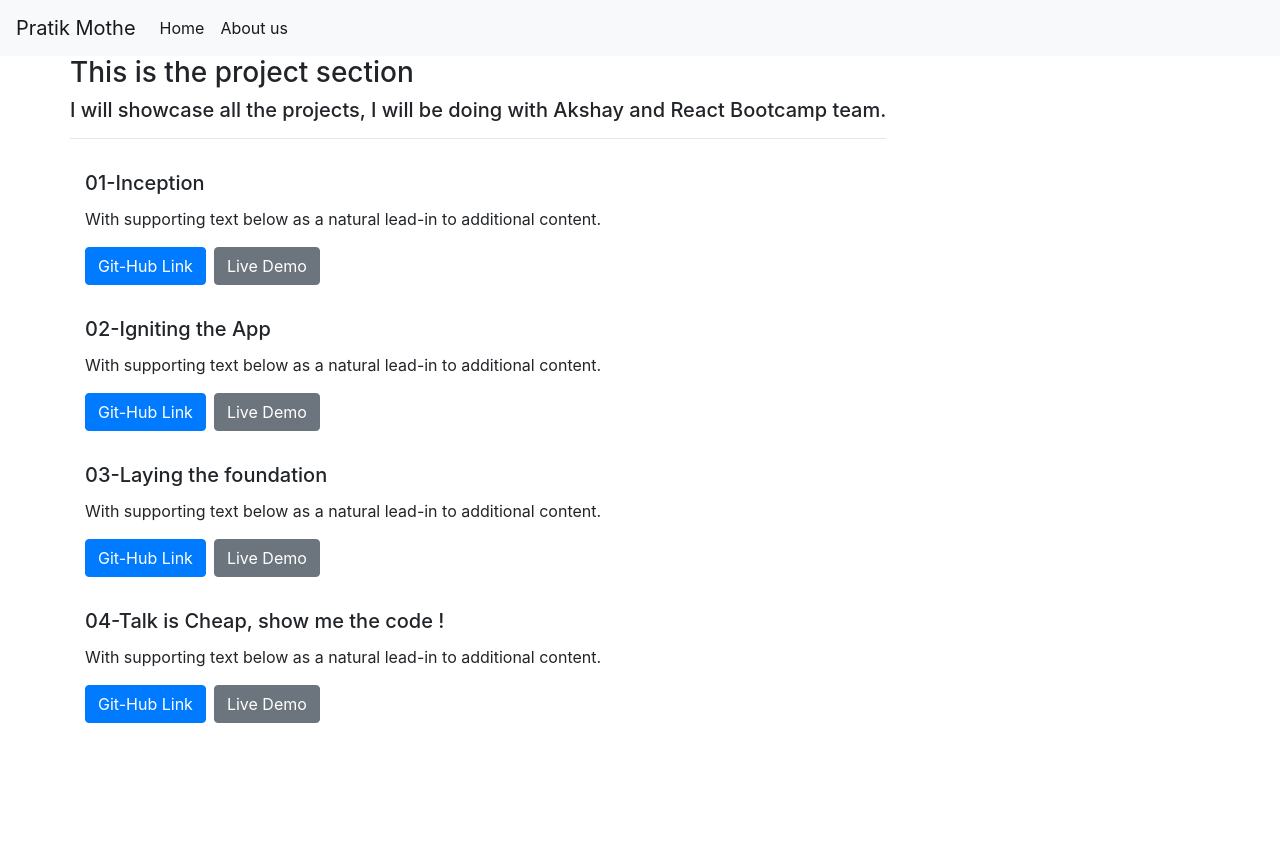
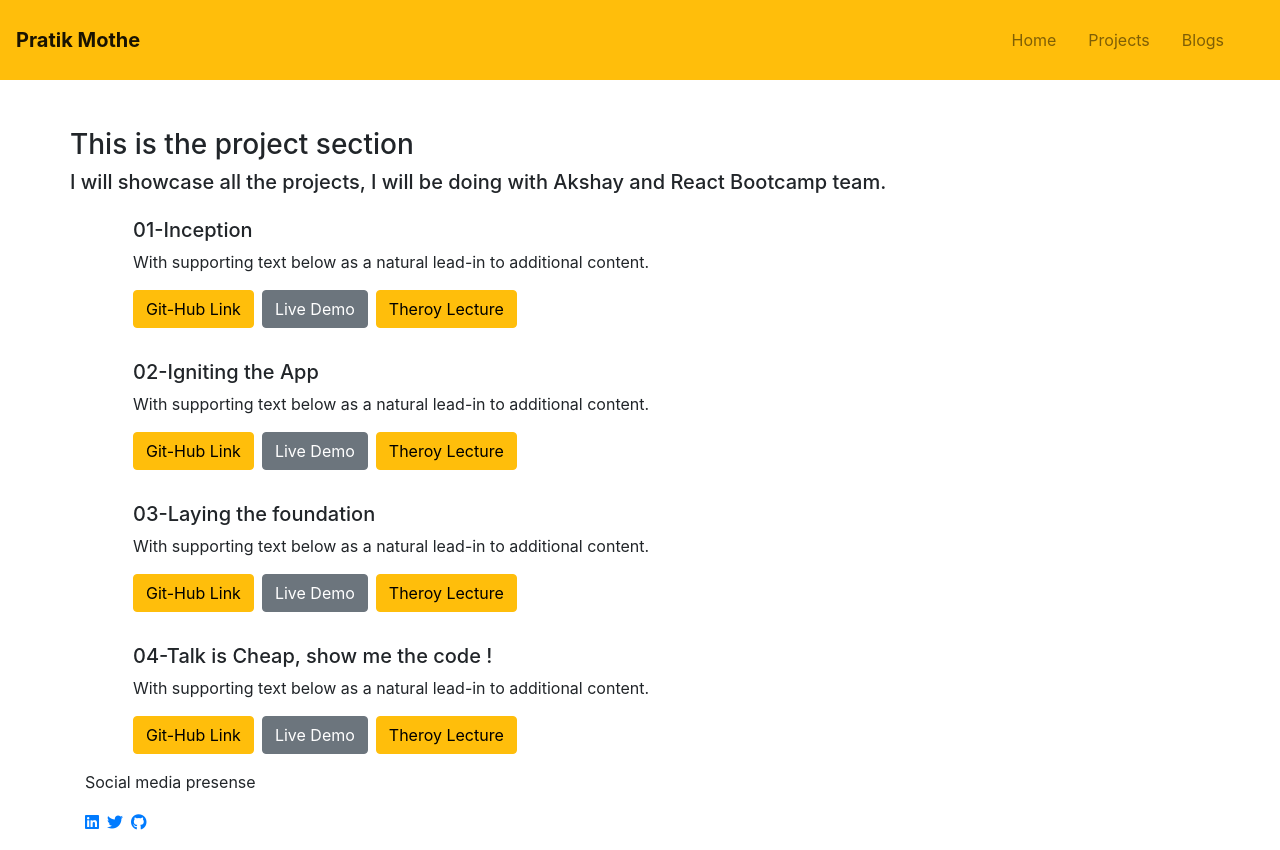
Before and after one commit to Pratik33/Namste-React-bootcamp, a React (Vite) app in the folder main-Code/: page / in a window 1280 px wide. Before the commit the page ends 800 px from the top, so only its background shows below. Built offline with nearby package versions, Linux system fonts and the light colour scheme.

Commit message:
style : adding style to portfolio site
style : adding style to portfolio site

```diff
--- a/main-Code/src/App.js
+++ b/main-Code/src/App.js
@@ -1,26 +1,26 @@
 import Header from './Components/header/Header';
 import Projects from './Components/Projects/Projects';
 import data from './data.json';
+import PageHeading from './Components/Pageheading/PageHeading';
+import Footer from './Components/Footer/Footer';
 export function App() {
   const navItems = data.Navbar;
   const assignmentLinks = data.assignmentLinks;
   return (
     <div>
       <Header navItems={navItems}></Header>
-      <div className='container'>
+      <div className='container mt-5 mx-auto'>
         <div className='row'>
           <div classname='col-md-12'>
-            <h3>This is the project section</h3>
-            <h5>
-              I will showcase all the projects, I will be doing with Akshay and
-              React Bootcamp team.
-            </h5>
-            <hr />
+            <PageHeading />
           </div>
         </div>
         <div className='row'>
           <Projects assignments={assignmentLinks} />
         </div>
+        <div className='row'>
+          <Footer />
+        </div>
       </div>
     </div>
   );
--- /dev/null
+++ b/main-Code/src/Components/Footer/Footer.js
@@ -0,0 +1,41 @@
+import React from 'react';
+
+function Footer() {
+  return (
+    <footer className='bg-red'>
+      <div className='col-md-12'>
+        <p>Social media presense</p>
+        <ul className='list-inline'>
+          <li className='list-inline-item'>
+            <a
+              class='link link-active'
+              target='_blank'
+              href='https://www.linkedin.com/in/pratik-mothe-40a418106/'>
+              <i class='fa-brands fa-linkedin'></i>
+            </a>
+          </li>
+          <li className='list-inline-item'>
+            {' '}
+            <a
+              class='link link-active'
+              target='_blank'
+              href='https://twitter.com/mothe_pratik'>
+              <i class='fa-brands fa-twitter'></i>
+            </a>
+          </li>
+          <li className='list-inline-item'>
+            {' '}
+            <a
+              class='link link-active'
+              target='_blank'
+              href='https://github.com/Pratik33'>
+              <i class='fa-brands fa-github'></i>
+            </a>
+          </li>
+        </ul>
+      </div>
+    </footer>
+  );
+}
+
+export default Footer;
--- /dev/null
+++ b/main-Code/src/Components/Pageheading/PageHeading.js
@@ -0,0 +1,15 @@
+import React from 'react';
+
+function PageHeading() {
+  return (
+    <div>
+      <h3>This is the project section</h3>
+      <h5>
+        I will showcase all the projects, I will be doing with Akshay and React
+        Bootcamp team.
+      </h5>
+    </div>
+  );
+}
+
+export default PageHeading;
--- /dev/null
+++ b/main-Code/src/Components/Projects/Project/ProjectItem.css
@@ -0,0 +1,13 @@
+:root {
+  --primaryColor: #ffbe0b;
+  --text-primary: #000000;
+  --secondaryColor: #e3d5ca;
+}
+.projectItem .btn-primary {
+  background-color: var(--primaryColor);
+  border-color: var(--primaryColor);
+}
+
+.projectItem .text-color {
+  color: var(--text-primary);
+}
--- a/main-Code/src/Components/Projects/Project/ProjectItem.js
+++ b/main-Code/src/Components/Projects/Project/ProjectItem.js
@@ -1,16 +1,17 @@
 import React from 'react';
+import './ProjectItem.css';
 
 function ProjectItem({ assignment }) {
   return (
-    <div className='col-md-12 mx-auto my-3'>
-      <h5 className='card-title'>{assignment.title}</h5>
-      <p className='card-text'>
+    <div className='col-md-12 mx-5 my-3 projectItem justify-content-center'>
+      <h5>{assignment.title}</h5>
+      <p>
         With supporting text below as a natural lead-in to additional content.
       </p>
       <a
         href={assignment.gitHubLink}
         target='_blank'
-        className='btn btn-primary'>
+        className='btn btn-primary text-color'>
         Git-Hub Link
       </a>
       <a
@@ -18,6 +19,12 @@ function ProjectItem({ assignment }) {
         className='btn btn-secondary ml-2'>
         Live Demo
       </a>
+      <a
+        href={assignment.gitHubLink}
+        target='_blank'
+        className='btn btn-primary ml-2 text-color'>
+        Theroy Lecture
+      </a>
     </div>
   );
 }
--- a/main-Code/src/Components/Projects/Projects.js
+++ b/main-Code/src/Components/Projects/Projects.js
@@ -3,14 +3,8 @@ import ProjectItem from './Project/ProjectItem';
 
 function Projects({ assignments }) {
   let projects = assignments.map((assignment) => {
-    return (
-      <ProjectItem
-        className='col-lg-4'
-        assignment={assignment}
-      />
-    );
+    return <ProjectItem assignment={assignment} />;
   });
-  //console.log(projects);
   return <>{projects}</>;
 }
 
--- /dev/null
+++ b/main-Code/src/Components/header/Header.css
@@ -0,0 +1,9 @@
+:root {
+  --primaryColor: #ffbe0b;
+}
+.header-background {
+  background-color: var(--primaryColor);
+}
+.header {
+  height: 5rem;
+}
--- a/main-Code/src/Components/header/Header.js
+++ b/main-Code/src/Components/header/Header.js
@@ -1,9 +1,10 @@
 import React from 'react';
+import './Header.css';
 
 function Header({ navItems }) {
   let navItemList = navItems.map((navItem) => {
     return (
-      <li className='nav-item active'>
+      <li className='nav-item mx-2'>
         <a
           className='nav-link'
           href='#'>
@@ -13,11 +14,11 @@ function Header({ navItems }) {
     );
   });
   return (
-    <nav className='navbar navbar-expand-lg navbar-light bg-light'>
+    <nav className='navbar navbar-expand-lg navbar-light header-background header'>
       <a
         className='navbar-brand'
         href='#'>
-        Pratik Mothe
+        <strong>Pratik Mothe</strong>
       </a>
       <button
         className='navbar-toggler'
@@ -32,7 +33,7 @@ function Header({ navItems }) {
       <div
         className='collapse navbar-collapse'
         id='navbarNav'>
-        <ul className='navbar-nav'>{navItemList}</ul>
+        <ul className='navbar-nav ml-auto mr-4'>{navItemList}</ul>
       </div>
     </nav>
   );
--- a/main-Code/src/data.json
+++ b/main-Code/src/data.json
@@ -1,7 +1,8 @@
 {
   "Navbar": [
-    { "_id": 1, "title": "Home", "link": "./home" },
-    { "_id": 2, "title": "About us", "link": "./aboutus" }
+    { "id": 1, "title": "Home", "link": "./home" },
+    { "id": 2, "title": "Projects", "link": "./projects" },
+    { "id": 3, "title": "Blogs", "link": "./projects" }
   ],
   "assignmentLinks": [
     {
--- a/main-Code/src/index.html
+++ b/main-Code/src/index.html
@@ -28,5 +28,11 @@
       src="https://cdnjs.cloudflare.com/ajax/libs/popper.js/1.14.0/umd/popper.min.js"
       integrity="sha384-cs/chFZiN24E4KMATLdqdvsezGxaGsi4hLGOzlXwp5UZB1LY//20VyM2taTB4QvJ"
       crossorigin="anonymous"></script>
+    <link
+      rel="stylesheet"
+      href="https://cdnjs.cloudflare.com/ajax/libs/font-awesome/6.2.1/css/all.min.css"
+      integrity="sha512-MV7K8+y+gLIBoVD59lQIYicR65iaqukzvf/nwasF0nqhPay5w/9lJmVM2hMDcnK1OnMGCdVK+iQrJ7lzPJQd1w=="
+      crossorigin="anonymous"
+      referrerpolicy="no-referrer" />
   </body>
 </html>
--- a/main-Code/src/styles.css
+++ b/main-Code/src/styles.css
@@ -1,4 +1,4 @@
-h1 {
-  color: hotpink;
-  font-family: cursive;
+:root {
+  --primaryColor: #fca311;
+  --secondaryColor: #e3d5ca;
 }
```
Also changed, not shown: main-Code/src/Components/ProjectLayout/ProjectLayout.js (deleted, +0 -7 lines).
